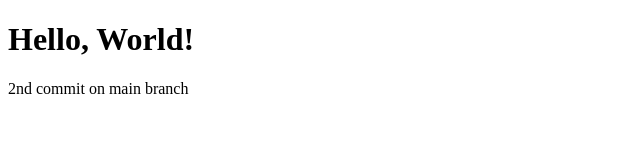
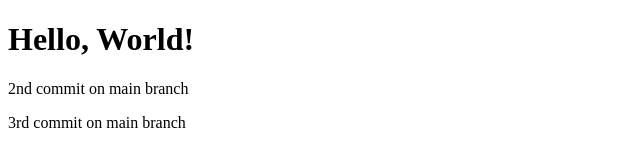
Before and after one commit to nisshchayarathi/test-merge, a plain HTML site: page test.html in a window 1280 px wide. Shown: the whole page, without its empty margins (0-640 px from the left). Drawn offline with Linux system fonts and the light colour scheme.

Commit message:
3rd commit on main branch

```diff
--- a/test.html
+++ b/test.html
@@ -8,4 +8,5 @@
 <body>
     <h1>Hello, World!</h1>
     <p>2nd commit on main branch</p>
+    <p>3rd commit on main branch</p>
 </html>
```
